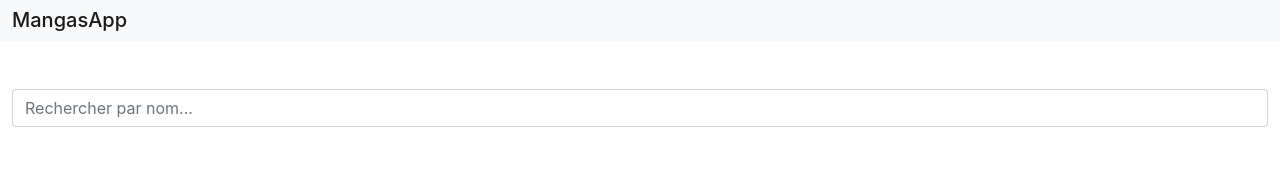
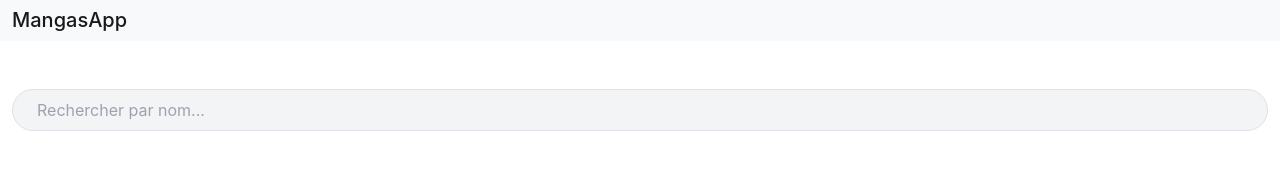
Before and after one commit to ThRedMat/elective-react-projet-final, a React (Create React App) app: page / in a window 1280 px wide. Shown: the top 178 px of the page. Built offline with nearby package versions, Linux system fonts and the light colour scheme; no server answers.

Commit message:
Done Style page 404 with tailwind
Partie terminée

```diff
--- a/src/App.jsx
+++ b/src/App.jsx
@@ -4,7 +4,7 @@ import Index from "./pages/Index";
 import InfoManga from "./pages/InfoManga";
 import { BrowserRouter, Route, Routes } from 'react-router-dom';
 import AnimeList from './components/AnimeList';
-import NotFound from './components/PageNotFound';
+import NotFound from './pages/PageNotFound';
 
 function App() {
   return (
--- a/src/components/PageNotFound.jsx
+++ /dev/null
@@ -1,18 +0,0 @@
-import React from "react";
-import { Link } from "react-router-dom";
-
-const NotFound = () => {
-  return (
-    <div className="container">
-      <div className="row justify-content-center">
-        <div className="col-lg-6 text-center">
-          <h1 className="display-4">404 - Page Not Found</h1>
-          <p className="lead">Sorry, the page you are looking for does not exist.</p>
-          <Link to="/" className="btn btn-primary mt-3">Go to Home</Link>
-        </div>
-      </div>
-    </div>
-  );
-};
-
-export default NotFound;
--- a/src/components/SearchBar.jsx
+++ b/src/components/SearchBar.jsx
@@ -1,21 +1,21 @@
 import React from 'react';
-import {useDispatch, useSelector} from "react-redux";
-import {setSearch} from "../states/mangasSlice";
-
+import { useDispatch, useSelector } from 'react-redux';
+import { setSearch } from '../states/mangasSlice';
+import "../styles/searchBar.css"
 const SearchBar = ({ placeholder }) => {
   const mangas = useSelector((store) => store.mangas);
   const dispatch = useDispatch();
 
   const handleChange = (event) => {
-    dispatch(setSearch(event.target.value))
-  }
+    dispatch(setSearch(event.target.value));
+  };
 
   return (
     <>
       <div className="input-group my-5">
         <input
           type="text"
-          className="form-control"
+          className="bg-gray-100 focus:bg-white border border-gray-300 focus:border-indigo-500 rounded-lg py-2 px-4 w-full outline-none transition-all duration-300 ease-in-out"
           placeholder={placeholder}
           value={mangas.search}
           onChange={handleChange}
--- /dev/null
+++ b/src/pages/PageNotFound.jsx
@@ -0,0 +1,16 @@
+import React from "react";
+import { Link } from "react-router-dom";
+
+const NotFound = () => {
+  return (
+    <div className="container mx-auto my-10">
+      <div className="flex flex-col items-center">
+        <h1 className="text-5xl font-bold mb-5">404 - Page Not Found</h1>
+        <p className="text-lg text-gray-700 mb-8">Sorry, the page you are looking for does not exist.</p>
+        <Link to="/" className="px-5 py-3 rounded-full bg-blue-500 text-white hover:bg-blue-600 transition-all duration-200">Go to Home</Link>
+      </div>
+    </div>
+  );
+};
+
+export default NotFound;
--- /dev/null
+++ b/src/styles/NotFound.css
@@ -0,0 +1,17 @@
+.container {
+    width: 100%;
+    max-width: 1200px;
+  }
+
+  .btn {
+    display: inline-block;
+    padding: 0.5rem 1rem;
+    border-radius: 0.25rem;
+    color: white;
+    background-color: #1a202c;
+    transition: all 0.2s ease-in-out;
+  }
+
+  .btn:hover {
+    background-color: #2d3748;
+  }
--- /dev/null
+++ b/src/styles/searchBar.css
@@ -0,0 +1,41 @@
+/* Couleur d'accent */
+.input-group input:focus {
+    border-color: #6366f1;
+  }
+
+  /* Transition de focus */
+  .input-group input:focus {
+    outline: none;
+    box-shadow: 0 0 0 3px rgba(99, 102, 241, 0.2);
+  }
+
+  /* Bordure arrondie */
+  .input-group input {
+    border-radius: 9999px;
+  }
+
+  /* Remplissage */
+  .input-group input {
+    padding: 0.5rem 1rem;
+  }
+
+  /* Taille */
+  .input-group input {
+    width: 100%;
+  }
+
+  /* Couleur de fond */
+  .input-group input {
+    background-color: #f3f4f6;
+  }
+
+  /* Couleur de bordure */
+  .input-group input {
+    border-color: #e5e7eb;
+  }
+
+  /* Espacement en haut et en bas */
+  .input-group {
+    margin-top: 2rem;
+    margin-bottom: 2rem;
+  }
```
